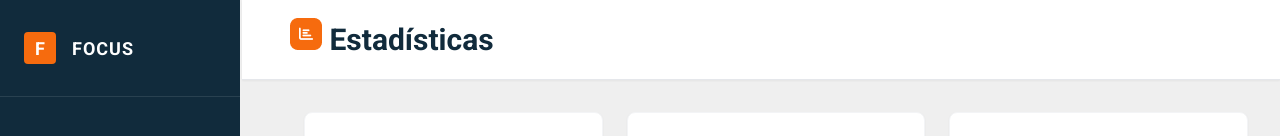
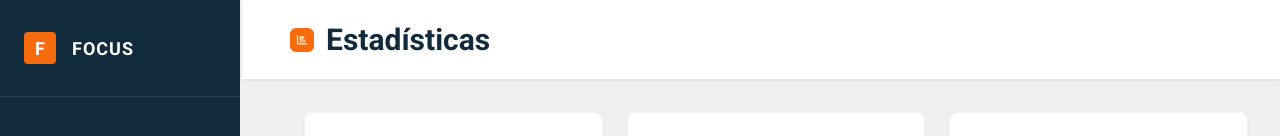
Before and after one commit to Migue765/ui-web-prototipo, an Angular app in the folder focus/: page /statistics in a window 1280 px wide. Shown: the top 136 px of the page. Built offline with nearby package versions, Linux system fonts and the light colour scheme.

Commit message:
update center icon estadisticas

```diff
--- a/focus/src/app/components/statistics/statistics.html
+++ b/focus/src/app/components/statistics/statistics.html
@@ -8,7 +8,8 @@
         <div class="page-header-fixed">
             <div class="page-header-content">
                 <h1 class="page-title">
-                    <img src="assets/images/statistics/estadistica-title-icon.png" alt="Estadísticas" class="title-icon">
+                    <img src="assets/images/statistics/estadistica-title-icon.png" alt="Estadísticas"
+                        class="title-icon">
                     Estadísticas
                 </h1>
             </div>
--- a/focus/src/app/components/statistics/statistics.scss
+++ b/focus/src/app/components/statistics/statistics.scss
@@ -49,6 +49,15 @@
     /* Color específico */
     margin: 0;
     text-align: left;
+    display: flex;
+    align-items: center;
+    gap: 12px;
+
+    .title-icon {
+        width: 24px;
+        height: 24px;
+        object-fit: contain;
+    }
 }
 
 // Header de la página (métricas)
```
